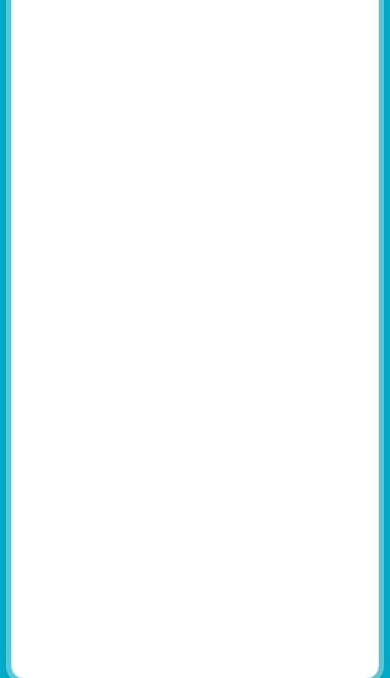
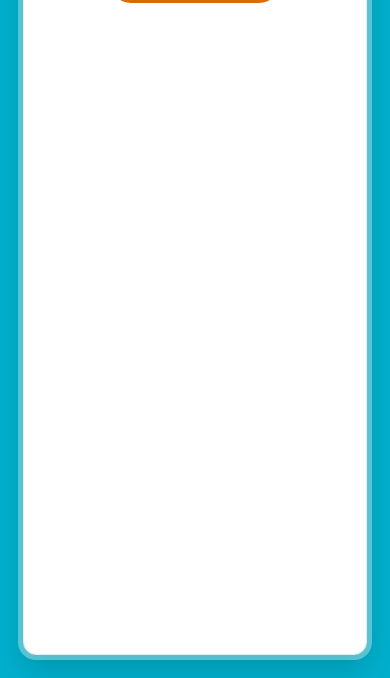
Before and after one commit to tetsu0312/marunouchi-lunch-gacha, a plain HTML site: page index.html in a window 390 px wide. Shown: the part 166-844 px from the top of the page. Drawn offline with Linux system fonts and the light colour scheme.

Commit message:
Update style.css

```diff
--- a/style.css
+++ b/style.css
@@ -1,5 +1,5 @@
 /* ==============================
-   全体（背景）
+   額縁（外側）
 ============================== */
 
 body {
@@ -11,18 +11,22 @@ body {
 
   min-height: 100svh;
 
+  /* 額縁の太さ */
+  padding: 40px;
+  box-sizing: border-box;
+
   display: flex;
-  justify-content: center; /* 横中央 */
+
+  /* 額縁は角丸にしない */
 }
 
 /* ==============================
-   中央の白いカード
+   白いカード（中身）
 ============================== */
 
 .center-lane {
   width: 100%;
-  max-width: 480px;
-  min-height: 100svh;
+  min-height: calc(100svh - 80px);
 
   padding: 60px 16px 40px;
   box-sizing: border-box;
@@ -33,11 +37,14 @@ body {
 
   background-color: #ffffff;
 
-  /* 白と水色の境界デザイン */
-  outline: 1px solid rgba(255, 255, 255, 0.7);
+  /* 境界だけ丸める */
+  border-radius: 14px;
+
+  /* ボーダー＆影（境界表現） */
+  outline: 1px solid rgba(255, 255, 255, 0.8);
   box-shadow:
     0 0 0 6px rgba(255, 255, 255, 0.35),
-    0 0 24px rgba(0, 0, 0, 0.15);
+    0 12px 28px rgba(0, 0, 0, 0.18);
 }
 
 /* ==============================
@@ -56,7 +63,6 @@ h1 {
 
 #gachaBtn {
   display: inline-block;
-  width: auto;
 
   padding: 12px 22px;
   font-size: 20px;
@@ -86,14 +92,8 @@ h1 {
   box-shadow: 0 2px 0 #d96c00;
 }
 
-#gachaBtn:disabled {
-  opacity: 0.5;
-  cursor: not-allowed;
-  box-shadow: none;
-}
-
 /* ==============================
-   結果表示アニメーション
+   結果アニメーション
 ============================== */
 
 #result {
@@ -109,7 +109,7 @@ h1 {
 }
 
 /* ==============================
-   結果テキスト
+   結果表示
 ============================== */
 
 #shop {
@@ -125,21 +125,20 @@ h1 {
 }
 
 /* ==============================
-   スマホ用調整
+   スマホ用（額縁を少し細く）
 ============================== */
 
 @media (max-width: 480px) {
 
   body {
+    padding: 24px; /* スマホは少し細め */
     font-size: 14px;
   }
 
   .center-lane {
-    max-width: 94vw;
+    min-height: calc(100svh - 48px);
     padding-top: 32px;
     padding-bottom: 24px;
-
-    /* スマホだけ少し丸める */
     border-radius: 12px;
   }
 
```
